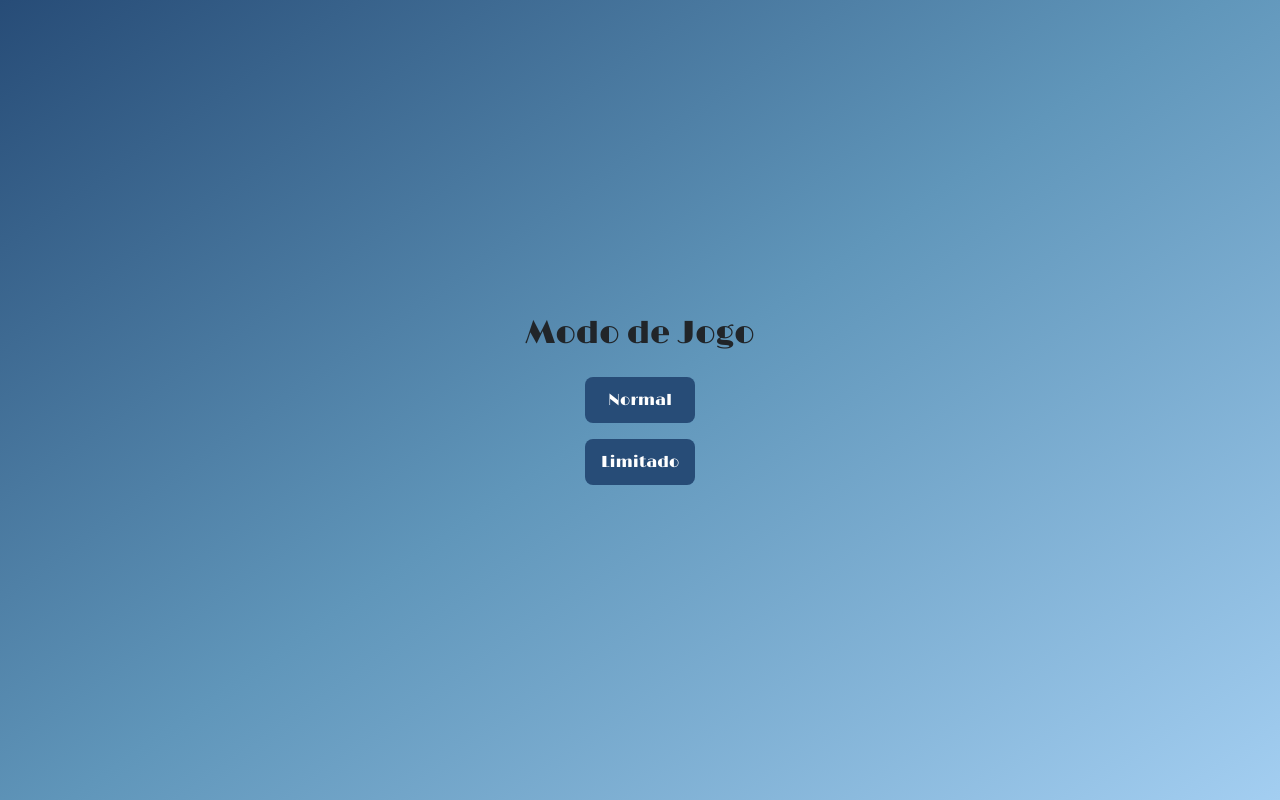
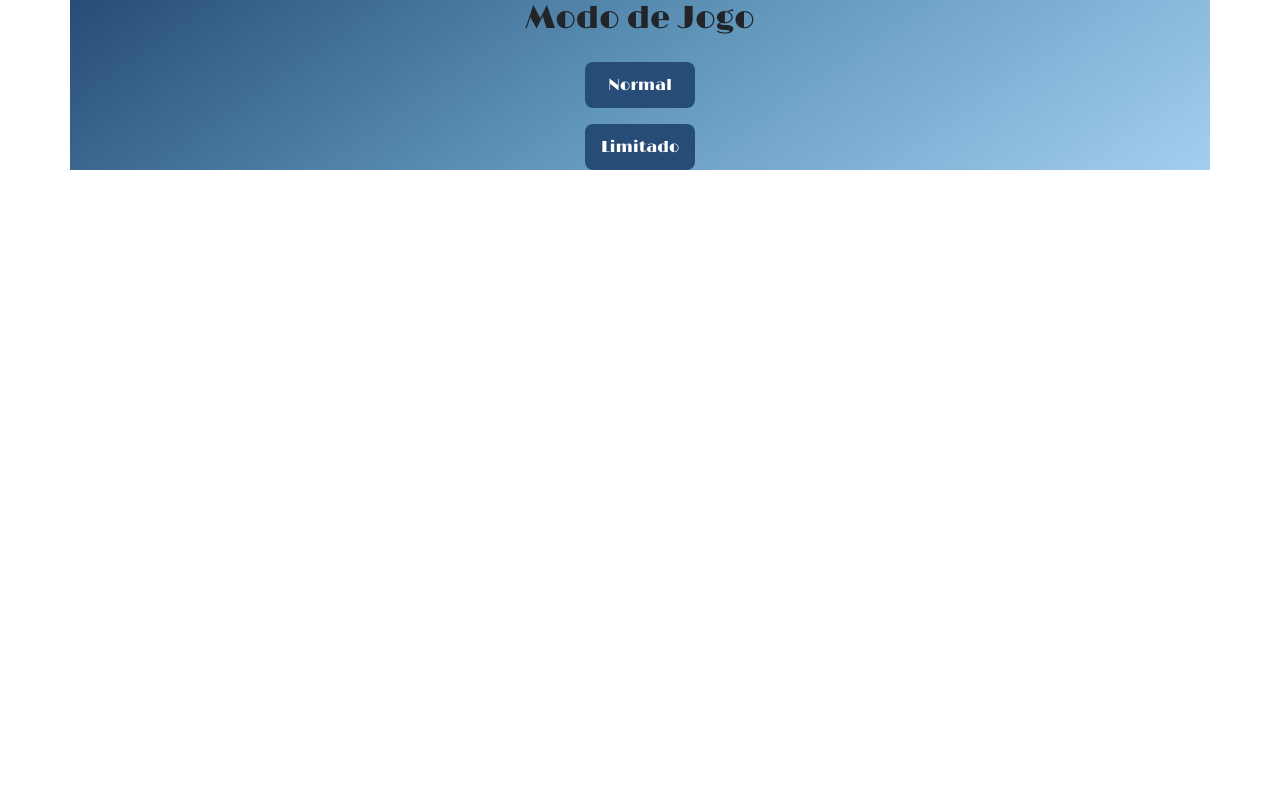
Before and after one commit to Oseias-Augusto/Tic-Tac-Toe-React-, a React (Vite) app: page / in a window 1280 px wide. Built offline with nearby package versions, Linux system fonts and the light colour scheme.

Commit message:
Update styles.module.css

```diff
--- a/src/stylesComp/styles.module.css
+++ b/src/stylesComp/styles.module.css
@@ -15,7 +15,7 @@
 }
 
 .menu{
-  composes: container d-flex flex-column align-items-center justify-content-center min-vh-100 min-vw-100 from global;
+  composes: container d-flex flex-column align-items-center justify-content-center min-vh-10 min-vw-10 from global;
   background: linear-gradient(145deg, #274C77,#6096BA, #A3CEF1);
   font-family: "Limelight", sans-serif;
   font-weight: 400;
```
